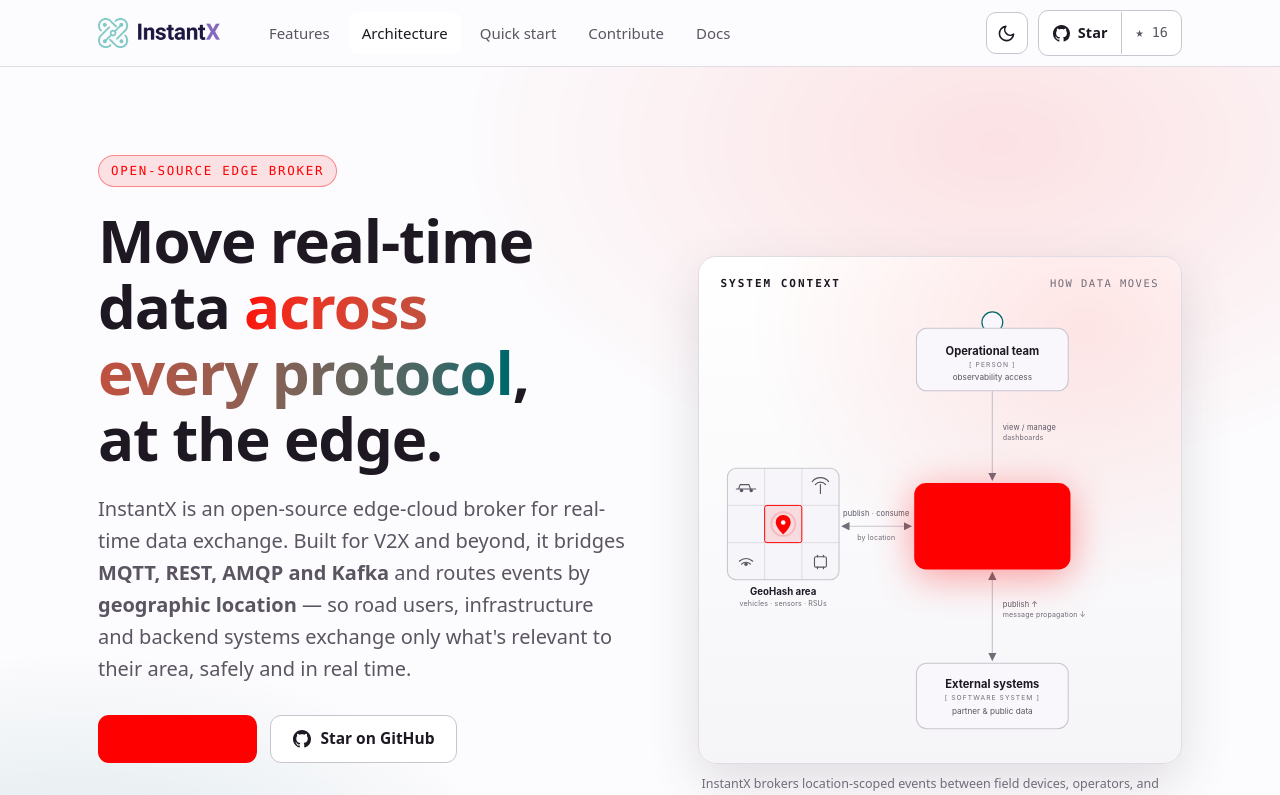
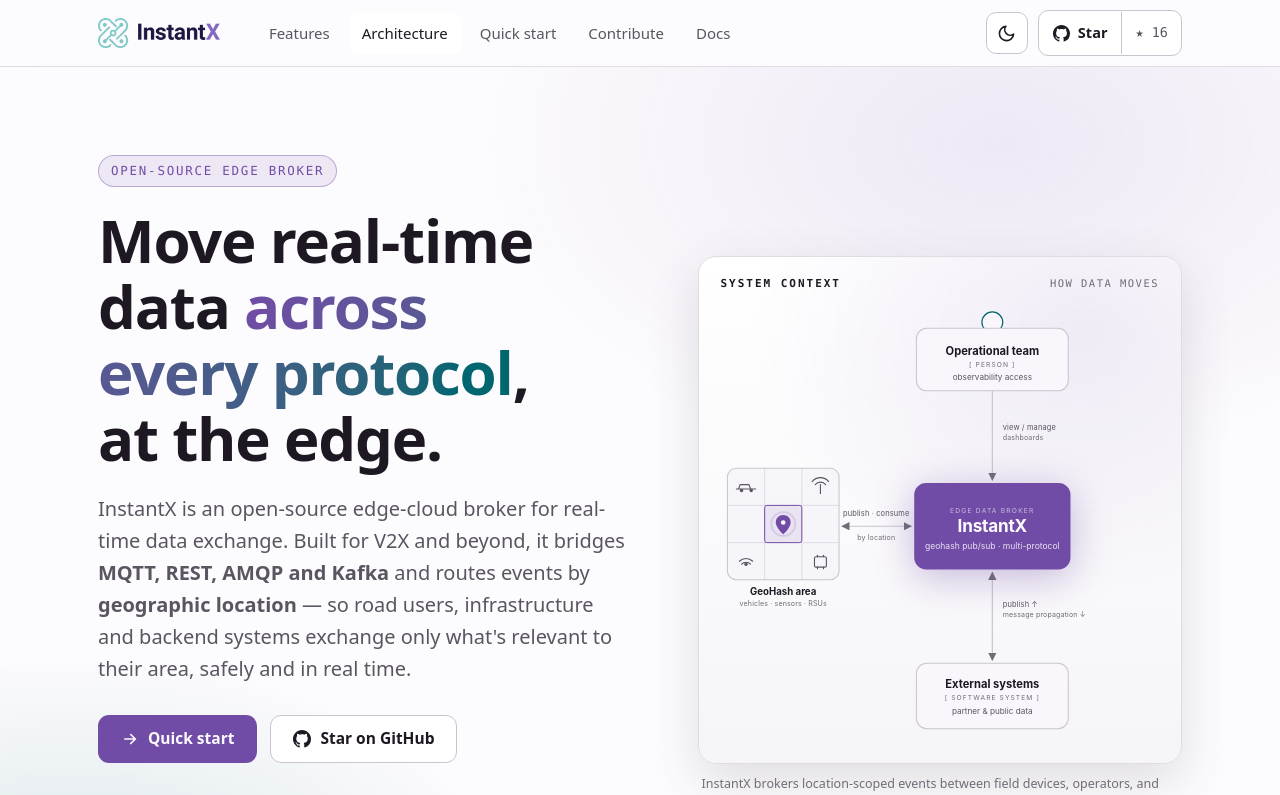
Before and after one commit to lf-edge/instantx, a React (Vite) app in the folder website/: page / in a window 1280 px wide. Shown: the top 795 px of the page. Built offline with nearby package versions, Linux system fonts and the light colour scheme; no server answers.

Commit message:
Improved colours in tokens.css
Improved the colours in tokens.css by making the accents lighter, therefore improving readability for the user

```diff
--- a/website/src/styles/tokens.css
+++ b/website/src/styles/tokens.css
@@ -54,10 +54,10 @@
   --faint:     oklch(54% 0.02 305);
   --border:    oklch(90% 0.008 305);
   --border-2:  oklch(83% 0.012 305);
-  --accent:    oklch(62.793% 0.25768 29.223);
-  --accent-2:  oklch(62.793% 0.25768 29.223);
-  --accent-ink: oklch(62.793% 0.25768 29.223);
-  --accent-soft: oklch(62.793% 0.25768 29.223 / 0.1);
+  --accent:    oklch(50% 0.14 300);
+  --accent-2:  oklch(44% 0.16 300);
+  --accent-ink: oklch(99% 0.005 300);
+  --accent-soft: oklch(50% 0.16 300 / 0.10);
   --cyan:      oklch(46% 0.09 200);
   --ok:        oklch(52% 0.15 158);
   --warn:      oklch(52% 0.13 70);
```
